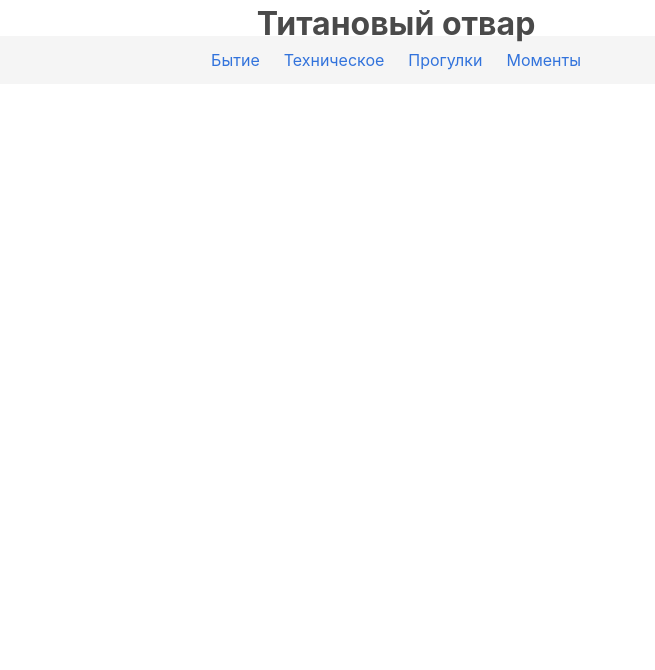
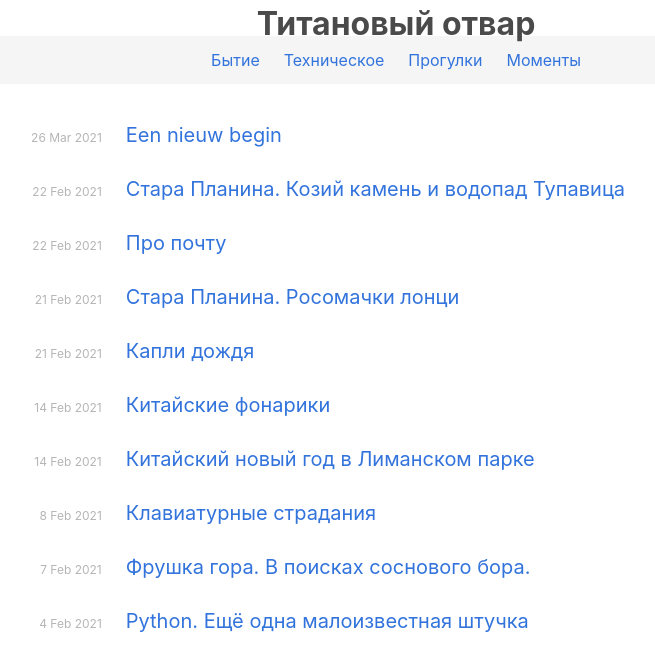
Before and after one commit to zmej-serow/www.zmejserow.com, an Eleventy site: page index.html in a window 1280 px wide. Shown: the whole page, without its empty margins (244-899 px from the left). Built offline with nearby package versions, Linux system fonts and the light colour scheme; Eleventy itself is replaced by a stand-in of ours; files that its build step writes are made by us from their sources.

Commit message:
recent posts feature

```diff
--- a/index.html
+++ b/index.html
@@ -2,3 +2,19 @@
 layout: layout.liquid
 eleventyExcludeFromCollections: true
 ---
+<div class="columns">
+    <div class="column"></div>
+    <div class="column is-four-fifths">
+        {% for post in collections.recentposts %}
+        <div class="is-size-5 columns">
+            <div class="column has-text-right is-one-fifth">
+                <span class="is-size-7 has-text-grey-light">{{ post.date | date: "%e %b %Y" }}</span>
+            </div>
+            <div class="column">
+                <a href="{{ post.url }}">{{ post.data.pageTitle }}</a>
+            </div>
+        </div>
+        {% endfor %}
+    </div>
+    <div class="column"></div>
+</div>
```
Also changed, not shown: .eleventy.js.
